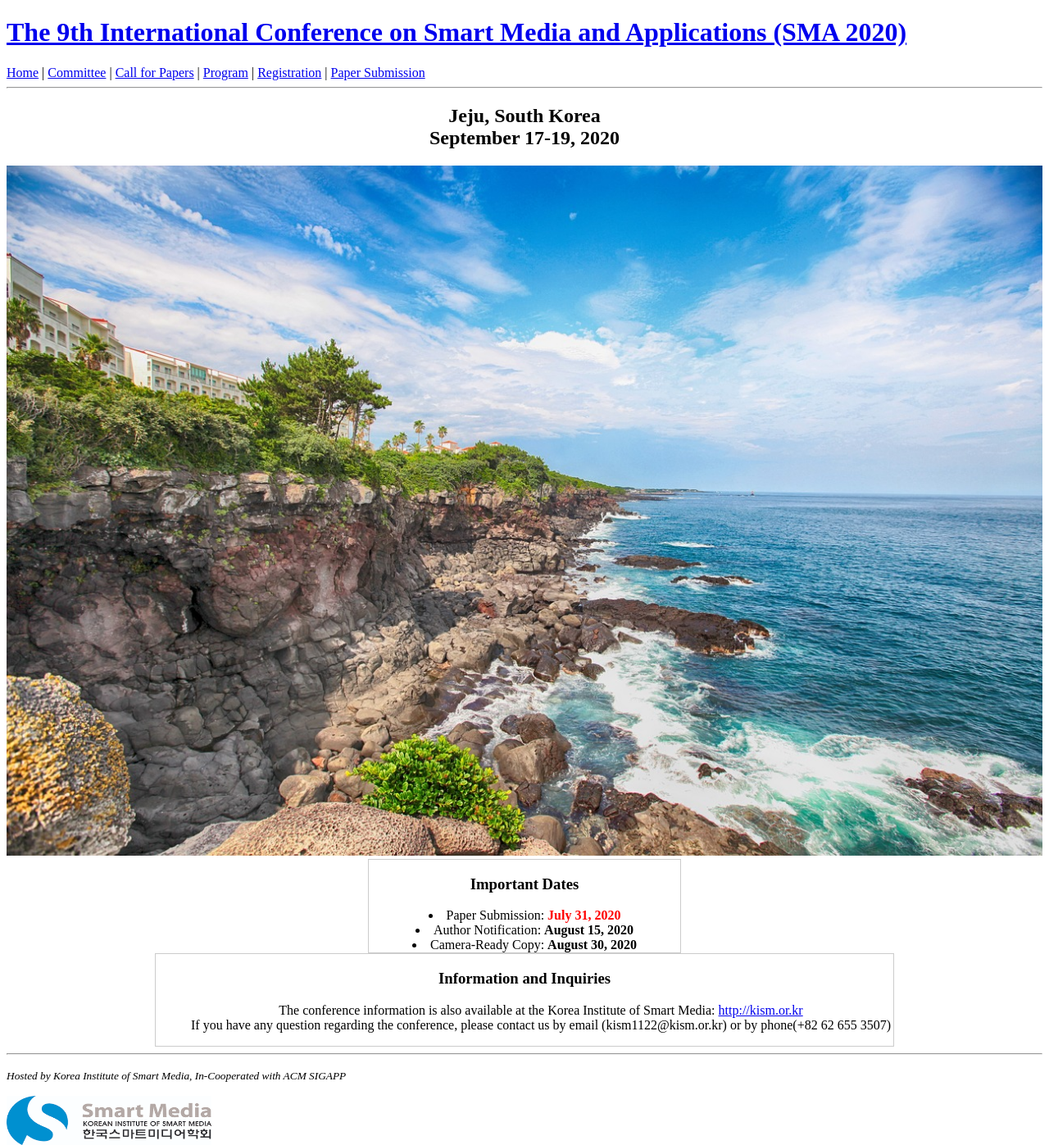
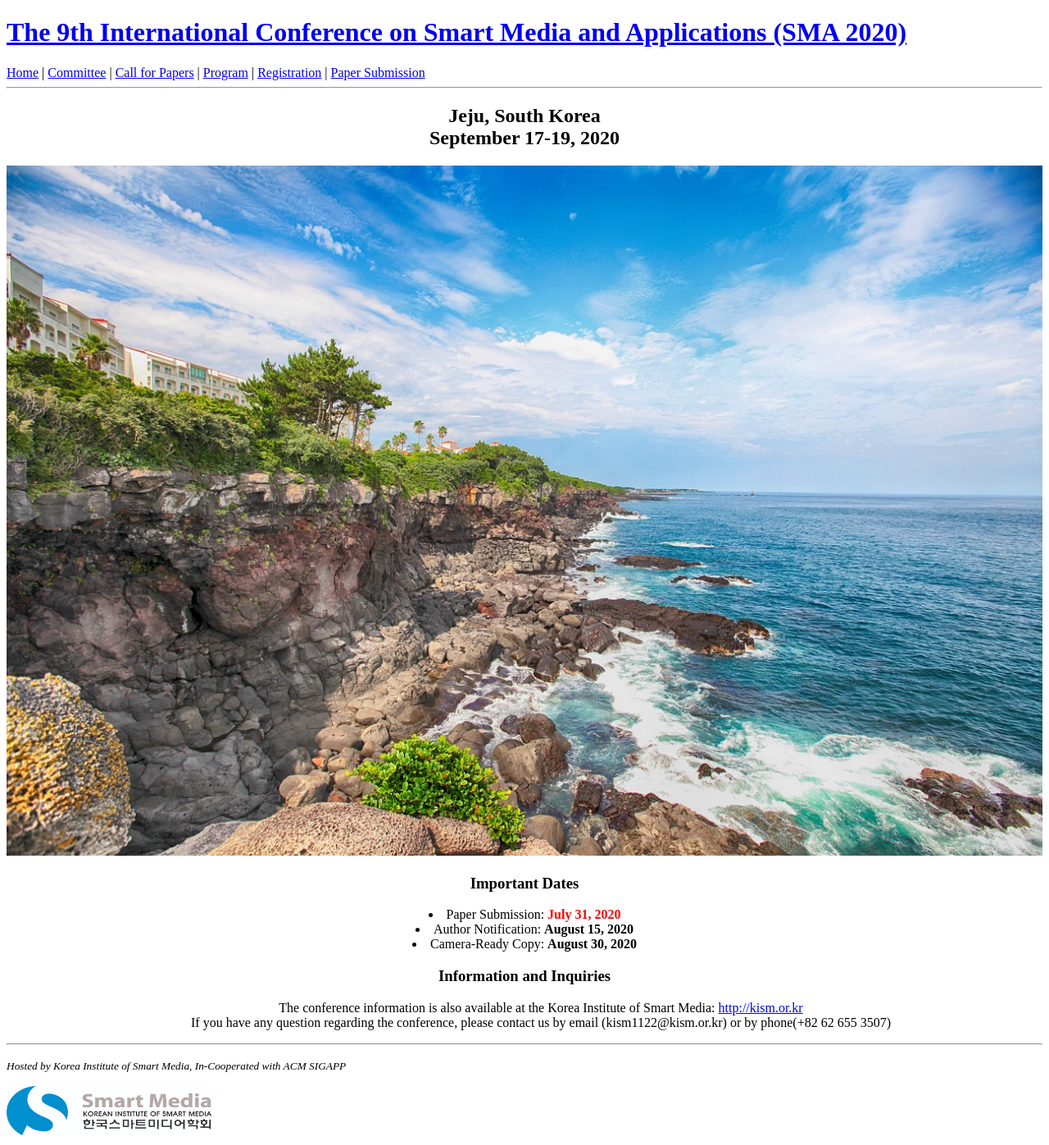
Before and after one commit to icea-conf/sma-2020.github.io, a Jekyll site: the page built from index.html, in a window 1280 px wide. Shown: the whole page at 82% size. Built offline with Jekyll 4.4.1, drawn with Linux system fonts in a browser that asks for light colours; the list of posts is cut into pages by our own code.

Commit message:
Update syntax.css

```diff
--- a/assets/css/syntax.css
+++ b/assets/css/syntax.css
@@ -59,6 +59,4 @@
 .codehilite .vi { color: #008080 } /* Name.Variable.Instance */
 .codehilite .il { color: #009999 } /* Literal.Number.Integer.Long */
 .header-conf-info { padding-top: 5%; line-height: 180%; font-weight: 700; }
-.information { border: 1px solid #cccccc; width: 900px; }
-.important_date { border: 1px solid #cccccc; width: 30%; }
-.important_date_content { display: flex; justify-content: center; margin: 0px; }
+.home_info { border: 1px solid #cccccc; float: left; width: 50%; }
```
